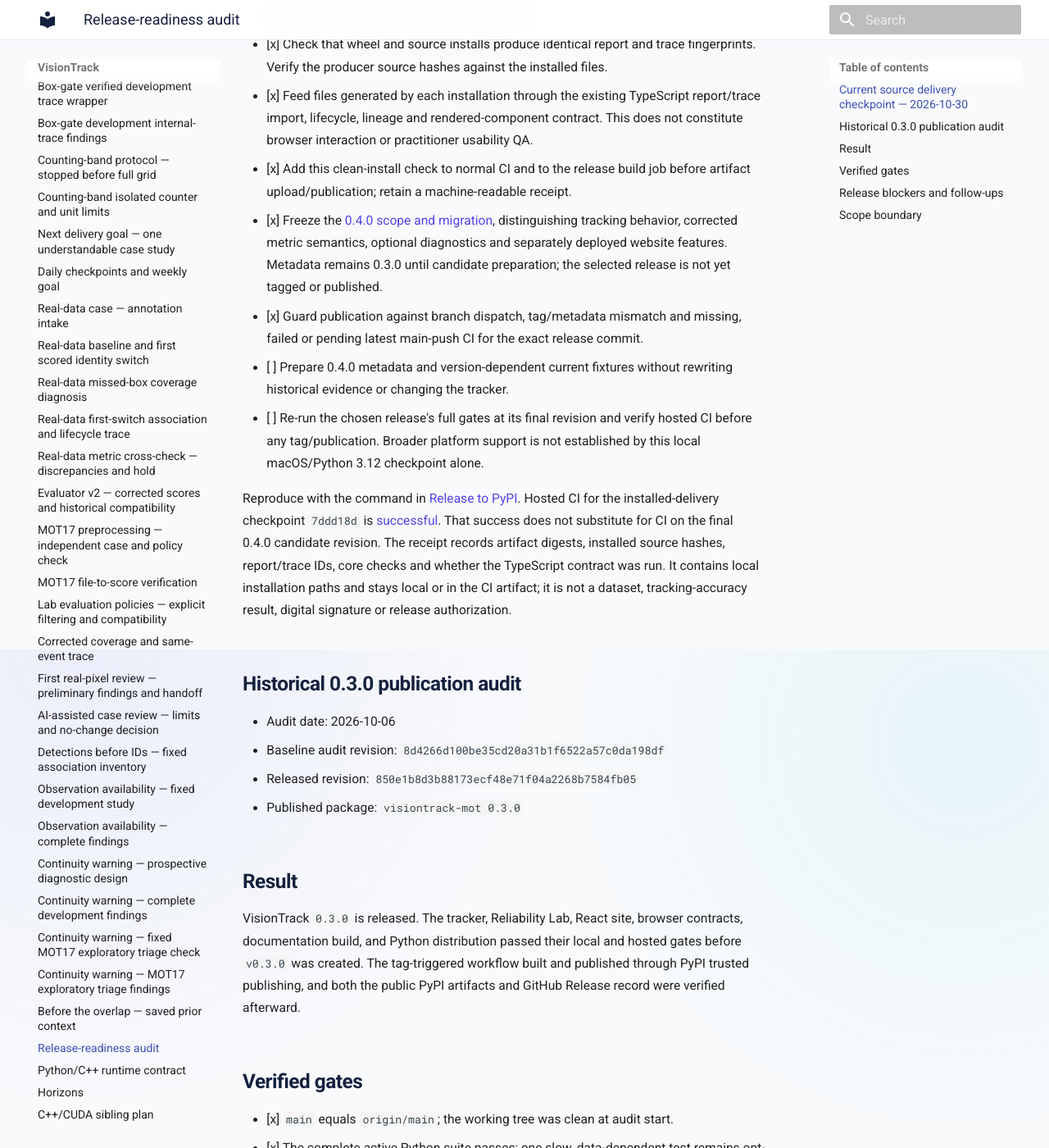
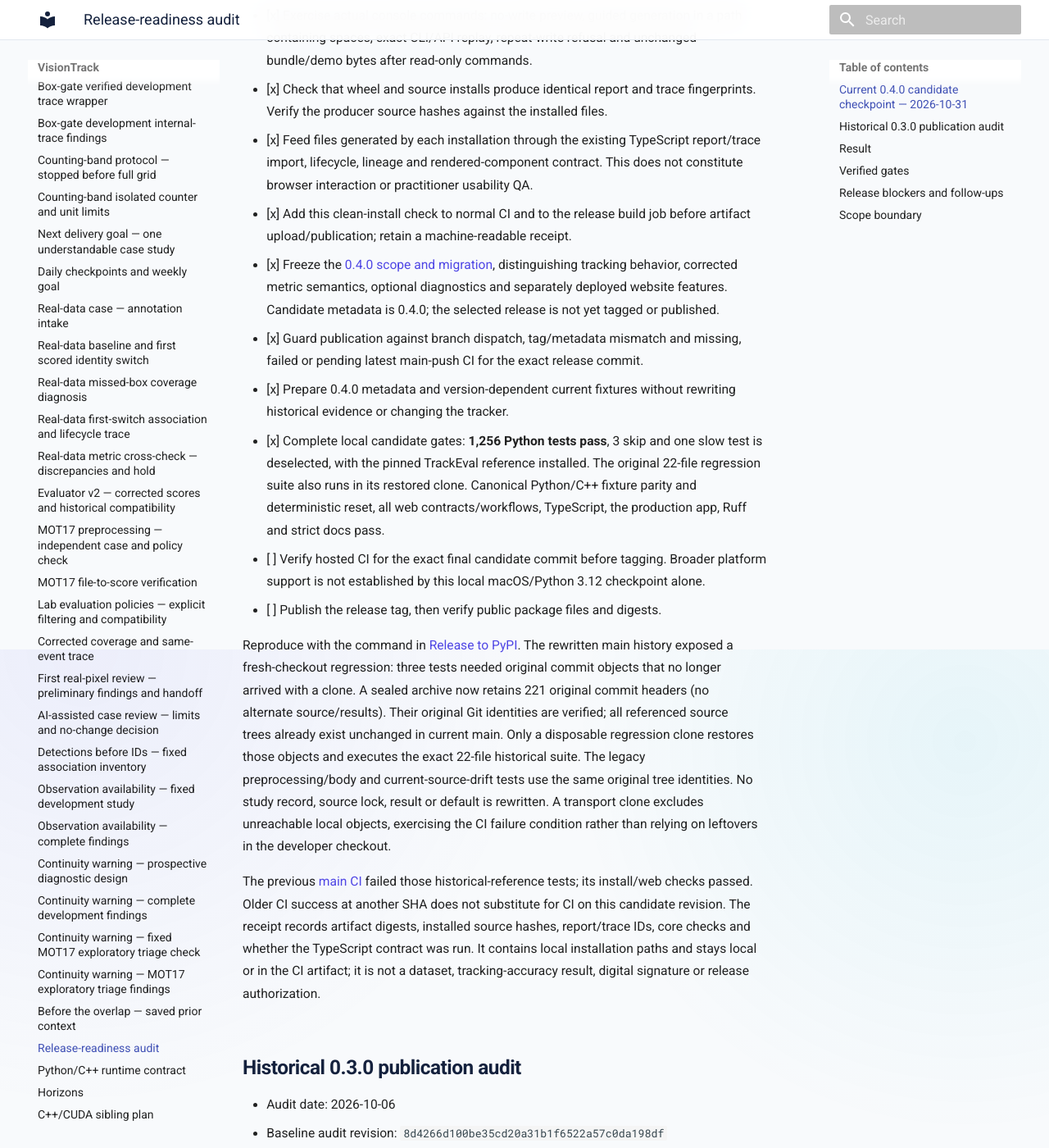
Before and after one commit to hulagerushikesh/visiontrack, an MkDocs documentation site: the page built from docs/RELEASE_READINESS.md, in a window 1280 px wide and 1400 px high, scrolled down 608 px. Shown: the whole window at 82% size. Built offline with MkDocs 1.6.1 and Material for MkDocs 9.7.7, drawn with Linux system fonts in a browser that asks for light colours; some of the changed text lies outside the part shown.

Commit message:
Prepare 0.4.0 candidate and restore exact frozen regression provenance

```diff
--- a/docs/RELEASE_READINESS.md
+++ b/docs/RELEASE_READINESS.md
@@ -1,11 +1,13 @@
 # VisionTrack release-readiness audit
 
-## Current source delivery checkpoint — 2026-10-30
+## Current 0.4.0 candidate checkpoint — 2026-10-31
 
 The historical `0.3.0` publication audit below remains unchanged. The current
 source adds `lab-initiation` and `lab-demo --with-initiation`; neither command
-addition is in the published `0.3.0` wheel. Local artifacts still carry `0.3.0`
-metadata for testing only: they are not a new release or replacements on PyPI.
+addition is in the published `0.3.0` wheel. Both source version declarations now
+select `0.4.0`; local candidate artifacts are not a publication or replacements
+on PyPI. Historical reports and conformance fixtures retain their recorded
+versions. Fresh demo/report/trace checks bind their version to the producing package.
 
 - [x] Build the current wheel and source archive, then pass `twine check`.
 - [x] Install each artifact in its own clean, non-editable Python 3.12 environment
@@ -25,20 +27,37 @@
       before artifact upload/publication; retain a machine-readable receipt.
 - [x] Freeze the [0.4.0 scope and migration](RELEASE_NOTES_0.4.0.md), distinguishing
       tracking behavior, corrected metric semantics, optional diagnostics and
-      separately deployed website features. Metadata remains 0.3.0 until candidate
-      preparation; the selected release is not yet tagged or published.
+      separately deployed website features. Candidate metadata is 0.4.0; the selected
+      release is not yet tagged or published.
 - [x] Guard publication against branch dispatch, tag/metadata mismatch and
       missing, failed or pending latest main-push CI for the exact release commit.
-- [ ] Prepare 0.4.0 metadata and version-dependent current fixtures without
+- [x] Prepare 0.4.0 metadata and version-dependent current fixtures without
       rewriting historical evidence or changing the tracker.
-- [ ] Re-run the chosen release's full gates at its final revision and verify
-      hosted CI before any tag/publication. Broader platform support is not
-      established by this local macOS/Python 3.12 checkpoint alone.
+- [x] Complete local candidate gates: **1,256 Python tests pass**, 3 skip and one
+      slow test is deselected, with the pinned TrackEval reference installed.
+      The original 22-file regression suite also runs in its restored clone.
+      Canonical Python/C++ fixture parity and deterministic reset, all web
+      contracts/workflows, TypeScript, the production app, Ruff and strict docs pass.
+- [ ] Verify hosted CI for the exact final candidate commit before tagging.
+      Broader platform support is not established by this local macOS/Python 3.12
+      checkpoint alone.
+- [ ] Publish the release tag, then verify public package files and digests.
 
 Reproduce with the command in [Release to PyPI](RELEASE.md#check-installed-delivery).
-Hosted CI for the installed-delivery checkpoint `7ddd18d` is
-[successful](https://github.com/hulagerushikesh/visiontrack/actions/runs/41047232224).
-That success does not substitute for CI on the final 0.4.0 candidate revision.
+The rewritten main history exposed a fresh-checkout regression: three tests
+needed original commit objects that no longer arrived with a clone. A sealed
+archive now retains 221 original commit headers (no alternate source/results).
+Their original Git identities are verified; all referenced source trees already
+exist unchanged in current main. Only a disposable regression clone restores
+those objects and executes the exact 22-file historical suite. The legacy
+preprocessing/body and current-source-drift tests use the same original tree
+identities. No study record, source lock, result or default is rewritten.
+A transport clone excludes unreachable local objects, exercising the CI failure
+condition rather than relying on leftovers in the developer checkout.
+
+The previous [main CI](https://github.com/hulagerushikesh/visiontrack/actions/runs/41188547359)
+failed those historical-reference tests; its install/web checks passed. Older CI
+success at another SHA does not substitute for CI on this candidate revision.
 The receipt records artifact digests, installed source hashes, report/trace IDs,
 core checks and whether the TypeScript contract was run. It contains local
 installation paths and stays local or in the CI artifact; it is not a dataset,
--- a/pyproject.toml
+++ b/pyproject.toml
@@ -4,7 +4,7 @@
 
 [project]
 name = "visiontrack-mot"
-version = "0.3.0"
+version = "0.4.0"
 description = "Online multi-object tracking (Kalman + Hungarian + ByteTrack) built from scratch on NumPy"
 readme = "README.md"
 requires-python = ">=3.10"
--- a/src/visiontrack/__init__.py
+++ b/src/visiontrack/__init__.py
@@ -22,7 +22,7 @@
 from .tracking.tracker import ByteTracker, TrackObservation
 from .video import VideoSummary, track_video, track_webcam
 
-__version__ = "0.3.0"
+__version__ = "0.4.0"
 
 __all__ = [
     # core tracking
```
Also changed, not shown: docs/NEXT_STEPS.md (+9 -3 lines), docs/PROGRESS_OVERVIEW.md (+8 -4 lines), docs/RELEASE.md (+2 -2 lines), docs/RELEASE_NOTES_0.4.0.md (+9 -8 lines), docs/STATUS.md (+12 -6 lines), 11 other files.
